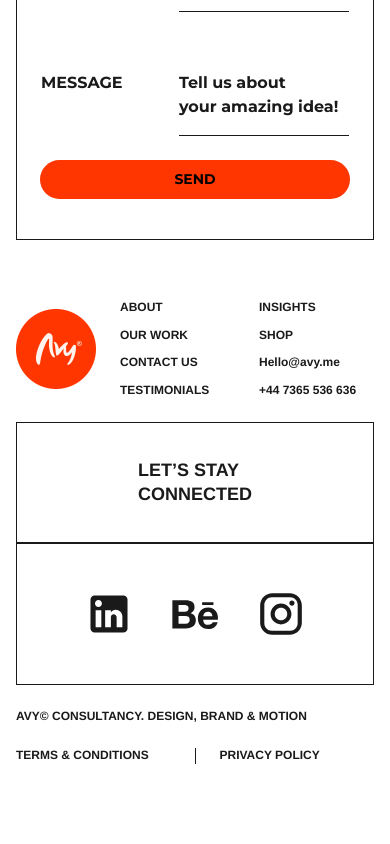
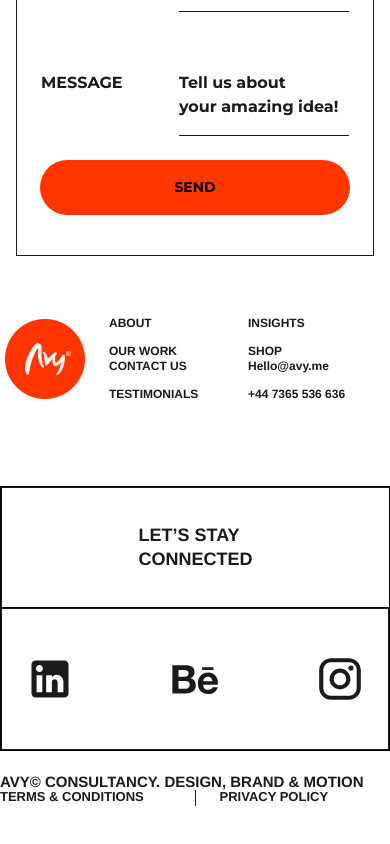
Before and after one commit to code0214/react, a React (Vite) app: page /aboutus in a window 390 px wide. Shown: the part 10875-11719 px from the top of the page. Built offline with nearby package versions, Linux system fonts and the light colour scheme.

Commit message:
main-page responsive

```diff
--- a/package.json
+++ b/package.json
@@ -5,7 +5,7 @@
   "source": "./index.html",
   "scripts": {
     "build": "parcel build --public-url ./ --no-scope-hoist",
-    "dev": "parcel",
+    "start": "parcel",
     "storybook": "storybook dev -p 6006",
     "build-storybook": "storybook build"
   },
--- a/src/components/Footer/style.css
+++ b/src/components/Footer/style.css
@@ -31,10 +31,12 @@
   display: inline-flex;
   /* left: 0; */
   /* position: absolute; */
-  padding-top: 60px;
+  border: black 1px solid;
   width: 100%;
 }
-
+.FOOTER .social{
+  padding-top: 60px;
+}
 .FOOTER .footer-last {
   padding-left: 40px;
   padding-top: 24px;
@@ -46,19 +48,13 @@
 .FOOTER .text {
   align-items: center;
   background-color: var(--white);
-  border-bottom-style: solid;
-  border-bottom-width: 1px;
-  border-color: var(--black);
-  border-left-style: solid;
-  border-left-width: 1px;
-  border-top-style: solid;
-  border-top-width: 1px;
   display: inline-flex;
   flex: 0 0 auto;
   justify-content: center;
   padding: 40px;
   position: relative;
   width: 22%;
+  border-right: black 1px solid;
 }
 
 .FOOTER .LET-s-STAY-CONNECTED {
@@ -77,8 +73,6 @@
 .FOOTER .logo {
   align-items: center;
   background-color: var(--white);
-  border: 1px solid;
-  border-color: var(--black);
   display: flex;
   gap: 257px;
   justify-content: center;
@@ -217,7 +211,15 @@
   position: relative;
   width: 124px;
 }
-
+@media only screen and (max-width: 950px){
+  .FOOTER .logo{
+    gap: 140px;
+    width: 60%;
+  }
+  .FOOTER .text{
+    width: 40%;
+  }
+}
 @media only screen and (max-width: 390px) {
   .FOOTER {
     align-items: flex-start;
@@ -265,6 +267,7 @@
     gap: 24px;
     position: relative;
     width: 100%;
+
   }
 
   .FOOTER .social-media {
@@ -351,7 +354,7 @@
     line-height: var(--mobile-label-small-line-height);
     margin-top: -1px;
     position: relative;
-    width: 358px;
+    /* width: 358px; */
   }
 
   .FOOTER .frame {
--- a/src/screens/HomePageHiFi/HomePageHiFi.jsx
+++ b/src/screens/HomePageHiFi/HomePageHiFi.jsx
@@ -188,10 +188,6 @@ function getCardResponse(){
       <div className="div-6">
         <Headline className="headline-instance" state="default" text="SERVICES" text1="THAT" text2="WE OFFER" />
         <div className="content-2">
-          <div className="service-line">
-            <img className="line-5" alt="Line" src="./img/line-23-2.svg" />
-            <img className="line-6" alt="Line" src="./img/line-24-2.svg" />
-          </div>
           <div className="title">
             <Number text="01" variant={getCardResponse()} />
             <div className="text-wrapper-21">DESIGN</div>
@@ -250,10 +246,6 @@ function getCardResponse(){
             <Number divClassName="design-component-instance-node-2" text="02" variant={getCardResponse()} />
             <div className="text-wrapper-21">BRANDING</div>
           </div>
-          <div className="service-line">
-            <img className="line-7" alt="Line" src="/img/line-23.svg" />
-            <img className="line-8" alt="Line" src="/img/line-24.svg" />
-          </div>
           <div className="services">
             <div className="content-4">
               <div className="text-wrapper-24">BRANDING DESIGN</div>
@@ -291,10 +283,6 @@ function getCardResponse(){
           <div className="title">
             <Number divClassName="design-component-instance-node-2" text="03" variant={getCardResponse()}/>
             <div className="text-wrapper-21">MOTION</div>
-          </div>
-          <div className="service-line">
-            <img className="line-7" alt="Line" src="/img/line-23.svg" />
-            <img className="line-8" alt="Line" src="/img/line-24.svg" />
           </div>
           <div className="services">
             <div className="content-4">
@@ -379,16 +367,24 @@ function getCardResponse(){
             <div className="industries">
               <div className="text-wrapper-28">INDUSTRIES:</div>
               <div className="frame-4">
+                <div style={{display:"flex"}}>
                     <div className="text-wrapper-29">MANUFACTURING</div>
-                <div className="text-wrapper-29">F&amp;B</div>
+                    <div style={{padding:"0 30px"}} className="text-wrapper-29">F&amp;B</div>
                     <div className="text-wrapper-29">TECH</div>
+                </div>
+                <div style={{display:"flex"}}>
                   <div className="text-wrapper-30">FINTECH</div>
-                <div className="text-wrapper-30">FINANCE</div>
+                  <div style={{padding:"0 30px"}} className="text-wrapper-30">FINANCE</div>
                   <div className="text-wrapper-30">GAMING</div>
+                </div>
+                <div style={{display:"flex"}}>
                   <div className="text-wrapper-30">HVAC</div>
-                <div className="text-wrapper-30">WATER, GAS, &amp; UTILITIES</div>
+                  <div style={{paddingLeft:"30px"}} className="text-wrapper-30">WATER, GAS, &amp; UTILITIES</div>
+                </div>
+                <div style={{display:"flex"}}>
                   <div className="text-wrapper-30">EDUCATION</div>
-                <div className="text-wrapper-30">TRANSPORTATION</div>
+                  <div style={{paddingLeft:"30px"}} className="text-wrapper-30">TRANSPORTATION</div>
+                </div>
               </div>
             </div>
           </div>
--- a/src/screens/HomePageHiFi/style.css
+++ b/src/screens/HomePageHiFi/style.css
@@ -439,9 +439,9 @@
   display: flex;
   flex: 0 0 auto;
   gap: 24px;
-  padding: 0px 0px 40px;
-  position: relative;
-  width: 100%;
+  position: relative;
+  width: 100%;
+  border-bottom: black 1px solid;
 }
 
 .home-page-hi-fi .line-5 {
@@ -484,6 +484,8 @@
 }
 
 .home-page-hi-fi .services {
+  padding: 0px 0px 20px 20px;
+  border-left: black 1px solid;
   align-items: flex-start;
   display: flex;
   flex: 1;
@@ -521,7 +523,7 @@ font-weight: 700;
 line-height: 40px;
   margin-top: -1px;
   position: relative;
-  width: 648px;
+  /* width: 648px; */
 }
 
 .home-page-hi-fi .text-wrapper-23 {
@@ -557,7 +559,7 @@ line-height: 40px;
   line-height: var(--desktop-display-medium-line-height);
   margin-top: -1px;
   position: relative;
-  width: 648px;
+  /* width: 648px; */
   height: 80px;
 }
 
@@ -994,7 +996,7 @@ line-height: 40px;
   gap: 24px;
   justify-content: center;
   position: relative;
-  width: 648px;
+  /* width: 648px; */
 }
 
 .home-page-hi-fi .text-wrapper-31 {
@@ -1155,7 +1157,7 @@ line-height: 40px;
   flex-direction: column;
   gap: 12px;
   position: relative;
-  width: 648px;
+  /* width: 648px; */
 }
 
 .home-page-hi-fi .l-rem-ipsum {
@@ -1422,6 +1424,201 @@ line-height: 40px;
   padding-right: 60px;
 }
 
+@media (max-width:1300px){
+  .home-page-hi-fi .text-wrapper-27{
+    width: 100%;
+  }
+  .home-page-hi-fi .div-8 {
+    align-items: flex-end;
+  }
+  .home-page-hi-fi .dropdown-container{
+    margin-left: 75px;
+  }
+  .home-page-hi-fi .div-12{
+    margin-left: 75px;
+  }
+  .home-page-hi-fi .date-text{
+    padding: 0px 0px 0px 0px;
+  }
+}
+@media (max-width:950px){
+  .home-page-hi-fi .date-text-container{
+    padding: 0px 0px 0px 0px;
+  }
+  .home-page-hi-fi .date-text {
+    display: block;
+  }
+  .home-page-hi-fi .intro-text{
+    display: block;
+    margin: 0 auto;
+    width: 80%;
+  }
+  .home-page-hi-fi .quote-container{
+    width: 100%;
+  }
+  .home-page-hi-fi .we-transform-your{
+    width: 100%;
+  }
+  .home-page-hi-fi .content-2{
+    margin: 0 auto;
+    width: 80%;
+    display: flex;
+    flex-direction: column;
+  }
+  .home-page-hi-fi .title{
+    width: 100%;
+  }
+  .home-page-hi-fi .services{
+    width: 100%;
+  }
+}
+@media (max-width:850px){
+  .FOOTER .footer-last{
+    margin: 0 auto;
+    width: 80%;
+    display: block;
+  }
+  .home-page-hi-fi .content-6{
+    display: flex;
+    flex-direction: column;
+  }
+  .home-page-hi-fi .left-content{
+    gap: 0px;
+  }
+  .FOOTER .div{
+    display: block;
+  }
+  .FOOTER .frame-section{
+    width: 90%;
+  }
+}
+@media (min-width:391) and (max-width:800px){
+  .home-page-hi-fi .headline-content{
+    left:0px;
+    display: none;
+  }
+  .home-page-hi-fi .HERO {
+    /* min-width: 760px; */
+  }
+  .home-page-hi-fi .text-wrapper-14{
+    font-size: 70px;
+  }
+  .home-page-hi-fi .text-wrapper-15{
+    font-size: 70px;
+  }
+  .home-page-hi-fi .text-wrapper-16{
+    font-size: 70px;
+  }
+  .navigation-bar .navigation{
+    display: none;
+  }
+  .headline .headline-text{
+    align-items:flex-start;
+  }
+  .home-page-hi-fi .text-wrapper-37 {
+    font-size: 40px;
+  }
+  .home-page-hi-fi .service-list{
+    display: none;
+  }
+}
+@media (max-width: 615px) {
+  .FOOTER .social-media{
+    display: flex;
+    flex-direction: column;
+  }
+  .FOOTER .text{
+    width: 100%;
+    border-bottom:1px solid #000;
+    border-right: none;
+  }
+  .FOOTER .logo{
+    width: 100%;
+    gap: 95px;
+  }
+  .home-page-hi-fi .THE-DIFFERENCE{
+    font-size: 30px;
+  }
+  .home-page-hi-fi .text-wrapper-21{
+    font-size: 30px;
+  }
+  .home-page-hi-fi .text-wrapper-29 {
+    font-size: 20px;
+  }
+  .home-page-hi-fi .text-wrapper-35{
+    font-size: 20px;
+  }
+  .home-page-hi-fi .text-wrapper-30{
+    font-size: 20px;
+  }
+  .home-page-hi-fi .frame-4{
+    width: 100%;
+  }
+  .FOOTER .footer-last{
+    width: 100%;
+    padding-right: 0px;
+    padding-left: 0px;
+  }
+  .FOOTER .AVY-CONSULTANCY{
+    font-size: 15px;
+  }
+  .FOOTER .text-wrapper{
+    font-size: 13px;
+  }
+  .headline .TITLE {
+    font-size: 40px;
+  }
+  .headline .div{
+    font-size: 40px;
+  }
+}
+@media (max-width: 575px){
+  .FOOTER .frame-section{
+    width: 100%;
+  }
+  .FOOTER .footer-nav{
+    padding-left: 5px;
+    padding-right: 5px;
+  }
+  .FOOTER{
+    padding-right: 0px;
+    padding-left: 0px;
+  }
+  .home-page-hi-fi .div-8{
+    width: 90%;
+  }
+  .home-page-hi-fi .div-6{
+    padding-right: 5px;
+    padding-left: 5px;
+  }
+  .home-page-hi-fi .intro-text{
+    width: 90%;
+  }
+  .home-page-hi-fi .text-wrapper-34{
+    width: 230px;
+  }
+  .home-page-hi-fi .text-wrapper-24{
+    font-size: 28px;
+  }
+  .home-page-hi-fi .contact-form{
+    padding: 10px;
+  }
+  .form-button {
+    padding: 18px 80px;
+  }
+  .home-page-hi-fi .ready-to-work {
+    padding: 0 10px;
+  }
+
+}
+@media (max-width: 420px) {
+  .home-page-hi-fi .text-wrapper-24{
+    width: 320px;
+  }
+  .home-page-hi-fi .POWERPOINT{
+    margin-top: 56px;
+  }
+}
 @media (max-width: 390px) {
   .home-page-hi-fi {
     width: 390px;
@@ -1765,6 +1962,7 @@ line-height: 40px;
   }
 
   .home-page-hi-fi .content-2 {
+    border-left: none;
     align-items: flex-start;
     display: flex;
     flex: 0 0 auto;
@@ -2051,7 +2249,6 @@ line-height: 40px;
     white-space: nowrap;
     width: fit-content;
   }
-
   .home-page-hi-fi .div-8 {
     align-items: flex-start;
     align-self: stretch;
```
Also changed, not shown: 4 other files (tests, documents, lock files or other folders). Lines whose indentation alone changed are shown as unchanged.
